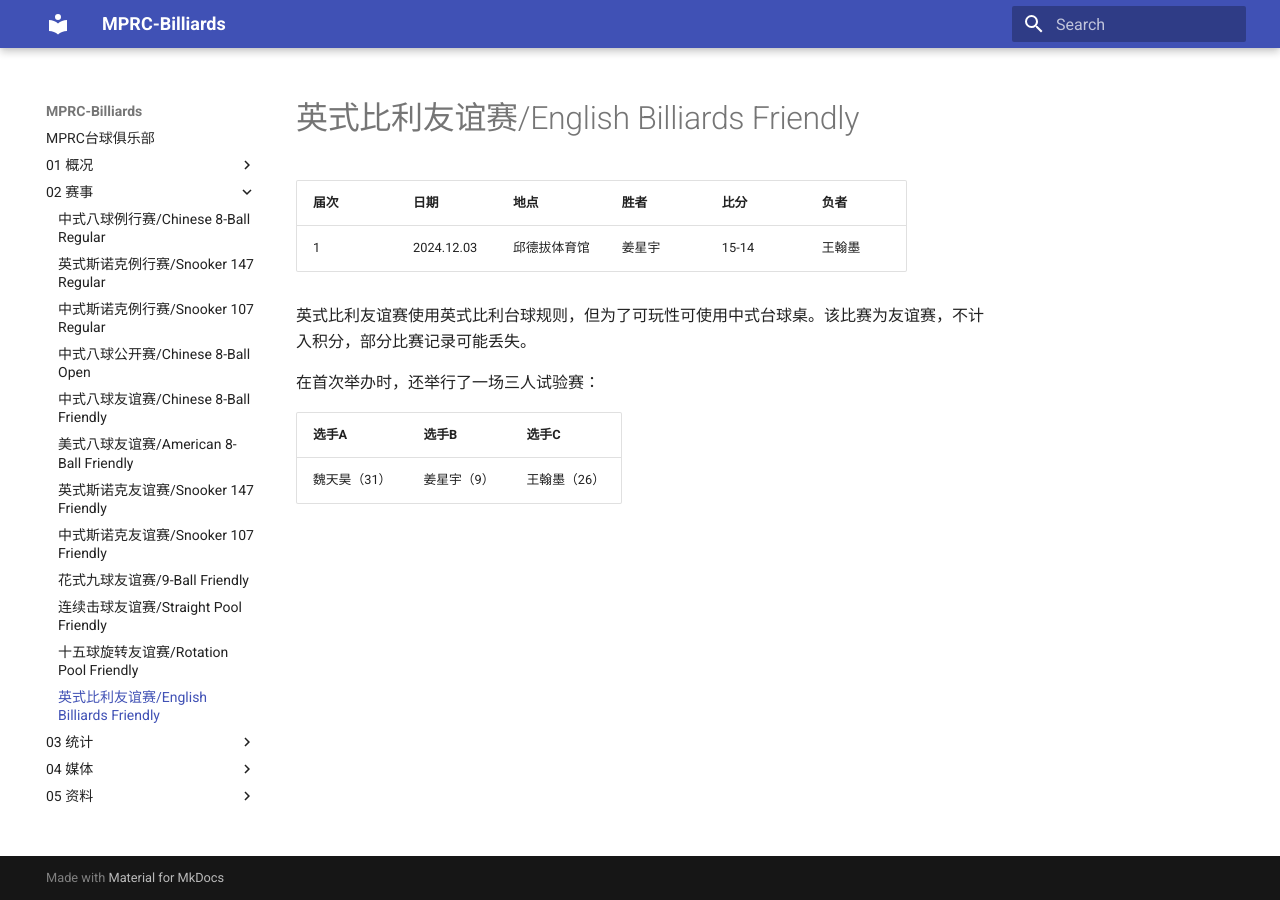
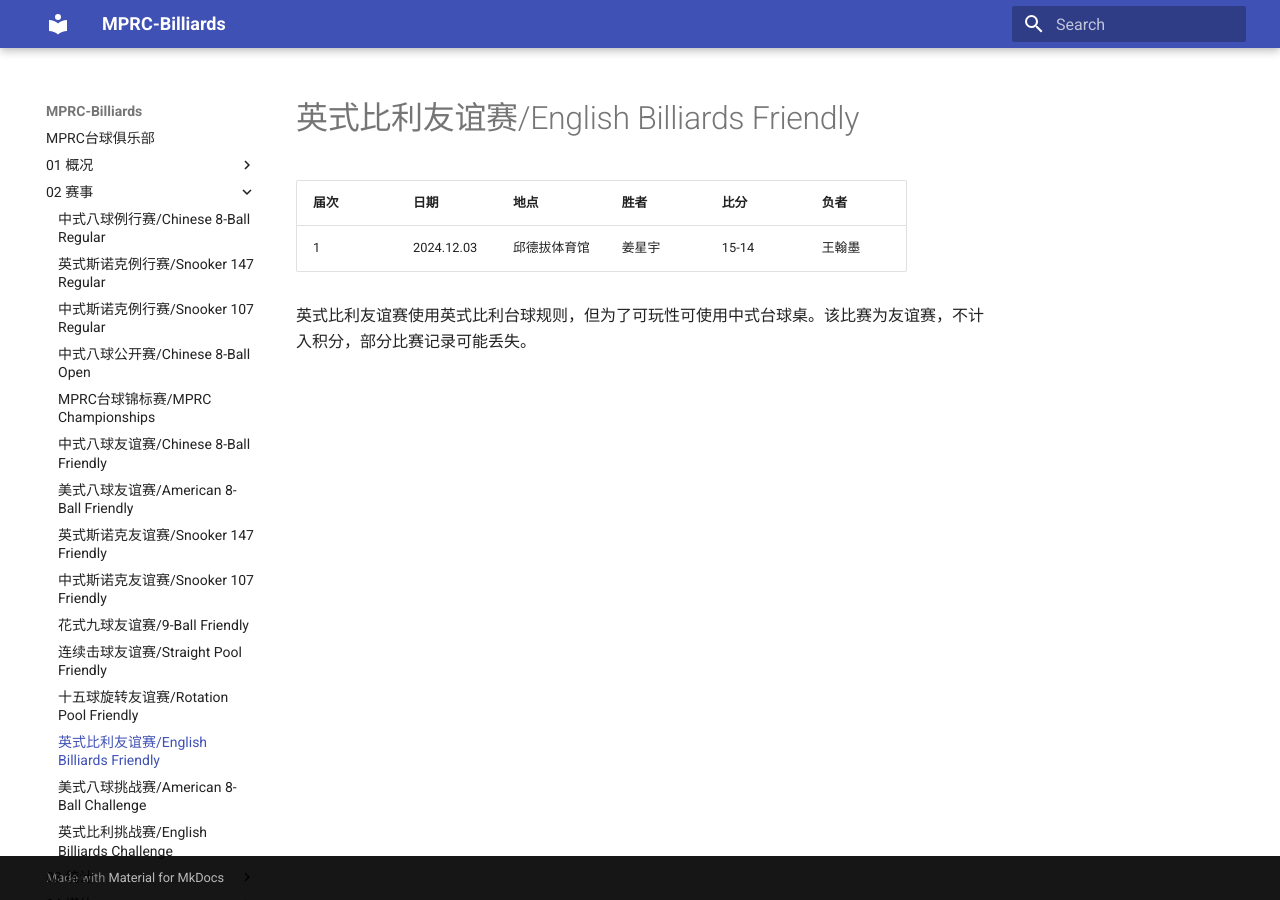
Before and after one commit to mprc-billiards/mprc-billiards.github.io, an MkDocs documentation site: the page built from docs/02-赛事/D08-英式比利友谊赛.md, in a window 1280 px wide. Built offline with MkDocs 1.6.1 and Material for MkDocs 9.7.7, drawn with Linux system fonts in a browser that asks for light colours.

Commit message:
update 2024.12.04

```diff
--- /dev/null
+++ b/docs/02-赛事/C01-MPRC台球锦标赛.md
@@ -0,0 +1,3 @@
+# MPRC台球锦标赛/MPRC Championships
+
+Coming soon...
--- /dev/null
+++ b/docs/02-赛事/D02-美式八球友谊赛.md
@@ -0,0 +1,5 @@
+# 美式八球友谊赛/American 8-Ball Friendly
+
+美式八球友谊赛使用美式球桌，该比赛为友谊赛，不计入积分，部分比赛记录可能丢失。
+
+![](./img/american_8-ball_friendly.jpg)
--- a/docs/02-赛事/B08-英式比利友谊赛.md
+++ b/docs/02-赛事/D08-英式比利友谊赛.md
@@ -5,9 +5,3 @@
 | 1    | 2024.12.03  | 邱德拔体育馆 | 姜星宇 | 15-14   | 王翰墨 |
 
 英式比利友谊赛使用英式比利台球规则，但为了可玩性可使用中式台球桌。该比赛为友谊赛，不计入积分，部分比赛记录可能丢失。
-
-在首次举办时，还举行了一场三人试验赛：
-
-| 选手A        | 选手B       | 选手C       |
-| ----------- | ----------- | ----------- |
-| 魏天昊（31） | 姜星宇（9） | 王翰墨（26） |
--- a/docs/02-赛事/B02-美式八球友谊赛.md
+++ b/docs/02-赛事/E01-美式八球挑战赛.md
@@ -1,12 +1,10 @@
-# 美式八球友谊赛/American 8-Ball Friendly
+# 美式八球挑战赛/American 8-Ball Challenge
 
 | 届次 | 日期        | 场地        | 胜者   | 比分 | 负者    |
 | ---- | ---------- | ----------- | ------ | ---- | ------ |
 | 1    | 2024.12.01 | 马池口行政楼 | 姜星宇/王翰墨 | 5-4 | 井文淳/魏天昊 |
 
-美式八球友谊赛使用美式球桌，该比赛为友谊赛，不计入积分，部分比赛记录可能丢失。
-
-![](./img/american_8-ball_friendly.jpg)
+美式八球挑战赛使用美式球桌，赛制为2v2团队对抗赛。
 
 ## 历届赛历
 
```
Also changed, not shown: docs/01-概况/1-赛事组织.md (+23 -6 lines), docs/02-赛事/D05-花式九球友谊赛.md (renamed from docs/02-赛事/B05-花式九球友谊赛.md, +1 -0 lines), docs/02-赛事/E02-英式比利挑战赛.md (added, +26 -0 lines), docs/05-资料/2-技术打法.md (+4 -0 lines), docs/02-赛事/B01-中式八球公开赛.md (renamed from docs/02-赛事/A04-中式八球公开赛.md), docs/02-赛事/D01-中式八球友谊赛.md (renamed from docs/02-赛事/B01-中式八球友谊赛.md), docs/02-赛事/D03-英式斯诺克友谊赛.md (renamed from docs/02-赛事/B03-英式斯诺克友谊赛.md), docs/02-赛事/D04-中式斯诺克友谊赛.md (renamed from docs/02-赛事/B04-中式斯诺克友谊赛.md), docs/02-赛事/D06-连续击球友谊赛.md (renamed from docs/02-赛事/B06-连续击球友谊赛.md), docs/02-赛事/D07-十五球旋转友谊赛.md (renamed from docs/02-赛事/B07-十五球旋转友谊赛.md), docs/02-赛事/img/american_8-ball_challenge.jpg (added).
